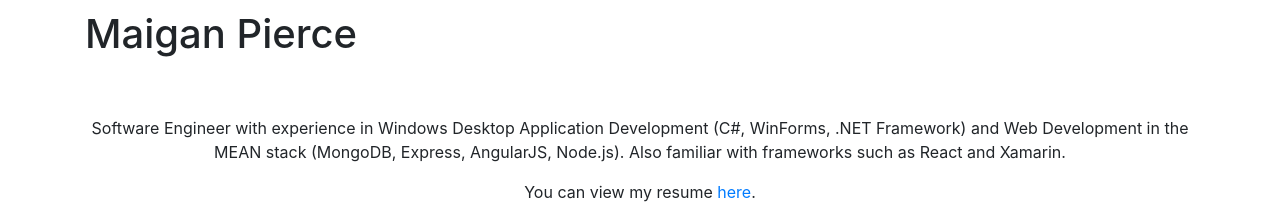
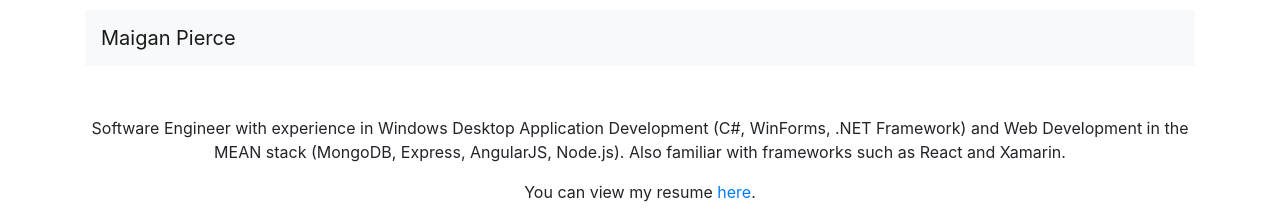
Before and after one commit to maiganpierce/portfolio, a plain HTML site: page index.html in a window 1280 px wide. Shown: the top 217 px of the page. Drawn offline with nearby package versions, Linux system fonts and the light colour scheme.

Commit message:
Added Bootstrap Navbar

```diff
--- a/index.html
+++ b/index.html
@@ -14,7 +14,13 @@
 
 	<body>
 		<div class="container">
-		<h1>Maigan Pierce</h1>
+
+		<!--BootStrap Nav-bar-->
+		<nav class="navbar navbar-light bg-light">
+			<a class="navbar-brand" href="#">Maigan Pierce</a>
+
+
+		</nav>
 
 		<div id="page-content" class="text-center">
 			<p id="summary">Software Engineer with experience in Windows Desktop Application Development (C#, WinForms, .NET Framework) and Web Development in the MEAN stack (MongoDB, Express, AngularJS, Node.js). Also familiar with frameworks such as React and Xamarin.</p>
```
